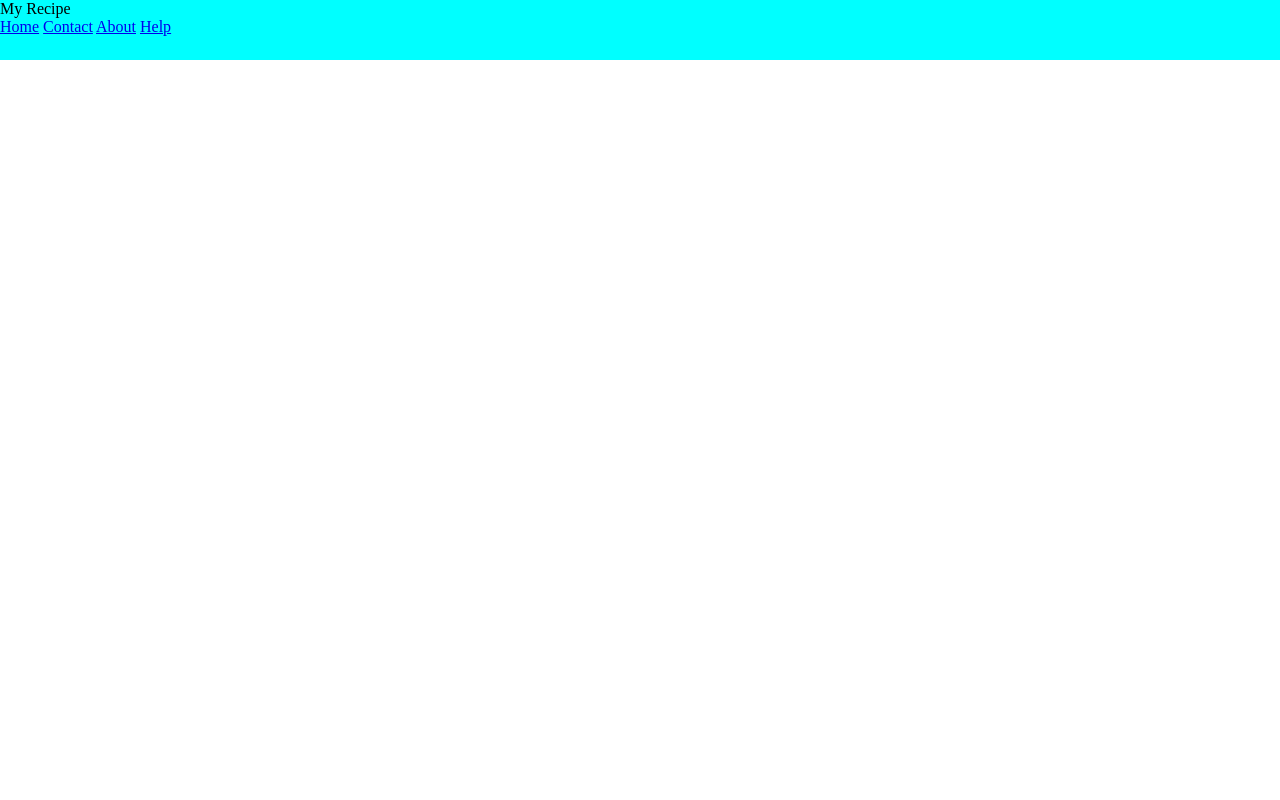
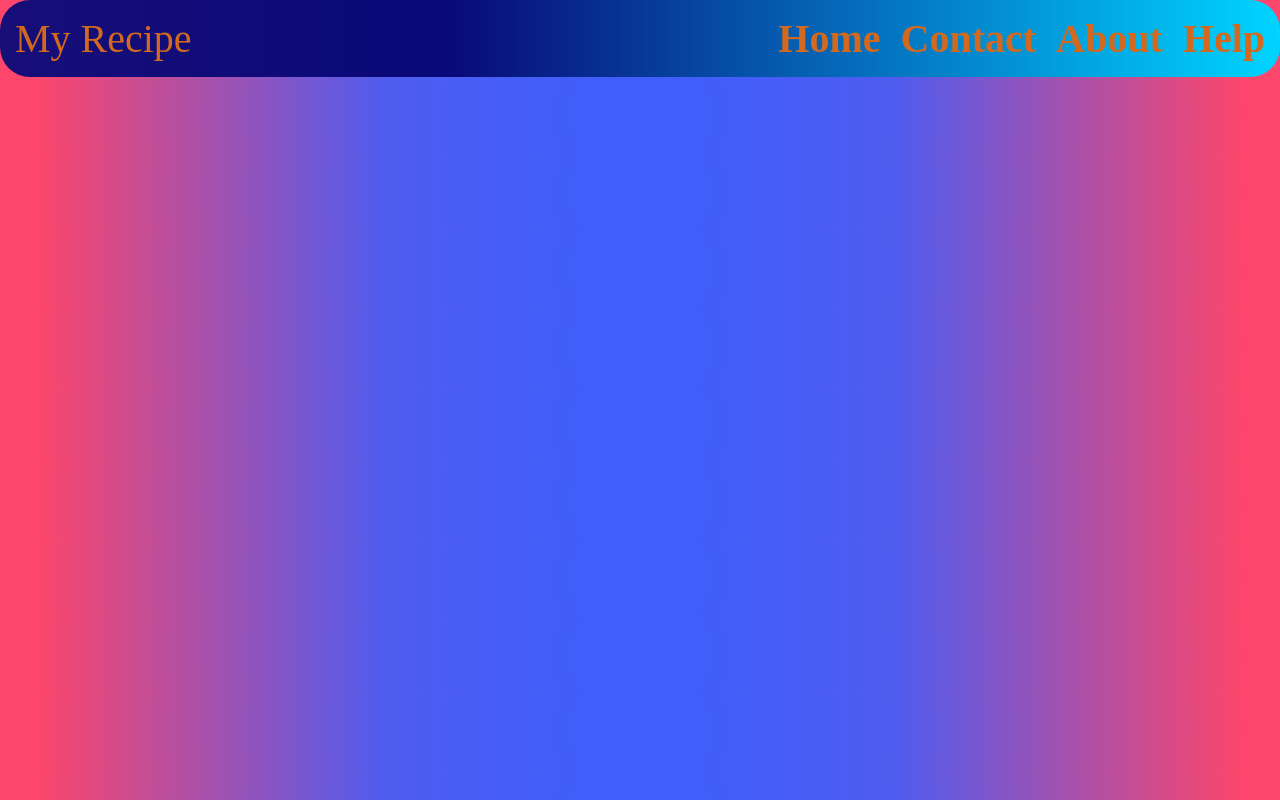
Before and after one commit to neeteshdixit/Javascript-, a plain HTML site: page Recipe web site/index.html in a window 1280 px wide. Drawn offline with Linux system fonts and the light colour scheme.

Commit message:
learn about how to add css prperties and learn about gradient color addition

```diff
--- a/Recipe web site/index.html
+++ b/Recipe web site/index.html
@@ -8,15 +8,15 @@
   </head>
   <body>
     <div class="Cotainer">
-      <div class="navcontainer">
+      <header> <div class="navcontainer">
         <nav class="navbar">
             <ul class="navlist">
                 <li>
-                    <p>My Recipe</p>
+                    <p id="navlogo">My Recipe</p>
                 </li>
 
                 <li>
-                    <div>
+                    <div class="navitems">
                         <a href="#">Home</a>
                         <a href="#">Contact</a>
                         <a href="#">About</a>
@@ -26,6 +26,9 @@
             </ul>
         </nav>
       </div>
+    </header>
+    <main></main>
+    <footer></footer>
     </div>
   </body>
 </html>
--- a/Recipe web site/style.css
+++ b/Recipe web site/style.css
@@ -3,16 +3,55 @@
     padding: 0;
     box-sizing: border-box;
 }
-.navlist{
-    list-style: none;
-}
+body{
+background: #3F5EFB;
+background: radial-gradient(circle, rgba(63, 94, 251, 1) 8%, rgba(79, 92, 239, 1) 40%, rgba(252, 70, 107, 1) 94%);}
 .container{
     height: 100vh;
-    width: 100vh;
+    width: 100vw;
     overflow-x: none;
+
+}
+nav{
+    width: 100%;
+    overflow-x: none;
+}
+
+.navlist{
+    width: 100%;
+    padding: 15px;
+    /* margin-right: 15px;
+    margin-left: 15px; */
+    list-style: none;
+    font-size: 2.5rem;
+    display: flex;
+    justify-content: space-between;
+    align-items: center;
+
 }
 .navcontainer{
     width: 100vw;
-    background-color: aqua;
-    height: 60px;
+    /* background-color: aqua; */
+    background: #170e78;
+    background: linear-gradient(90deg, rgba(23, 14, 120, 1) 0%, rgba(9, 9, 121, 1) 35%, rgba(0, 212, 255, 1) 100%);
+    border-radius: 30px;
+    display: flex;
+    justify-content: center;
+    align-items: center;
+    position: relative;
 }
+#navlogo{
+    font-size: 2.5rem;
+    font-family: 'Times New Roman', Times, serif;
+    color: chocolate;
+}
+
+a{
+    text-decoration: none;
+    color: chocolate;
+    font-weight: bold;
+}
+.navitems{
+    display: flex;
+    gap: 20px;
+}
```
